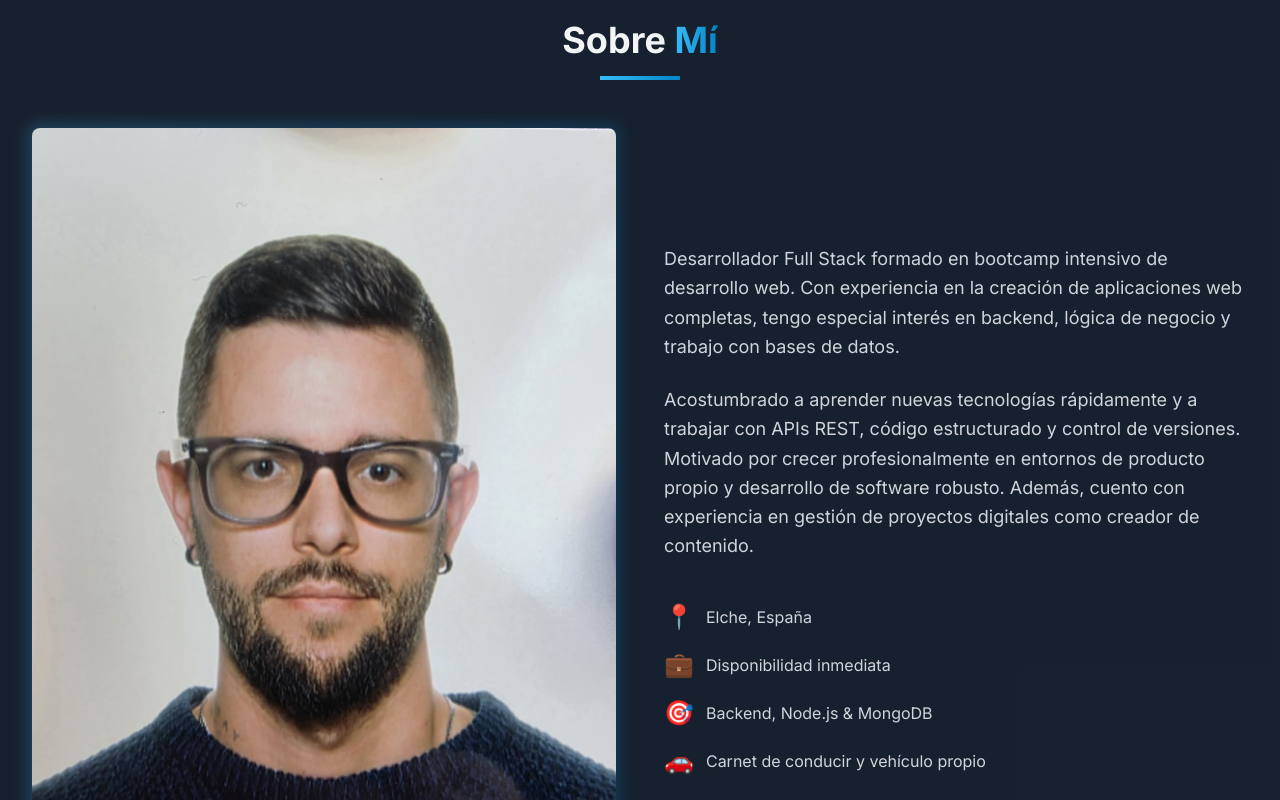
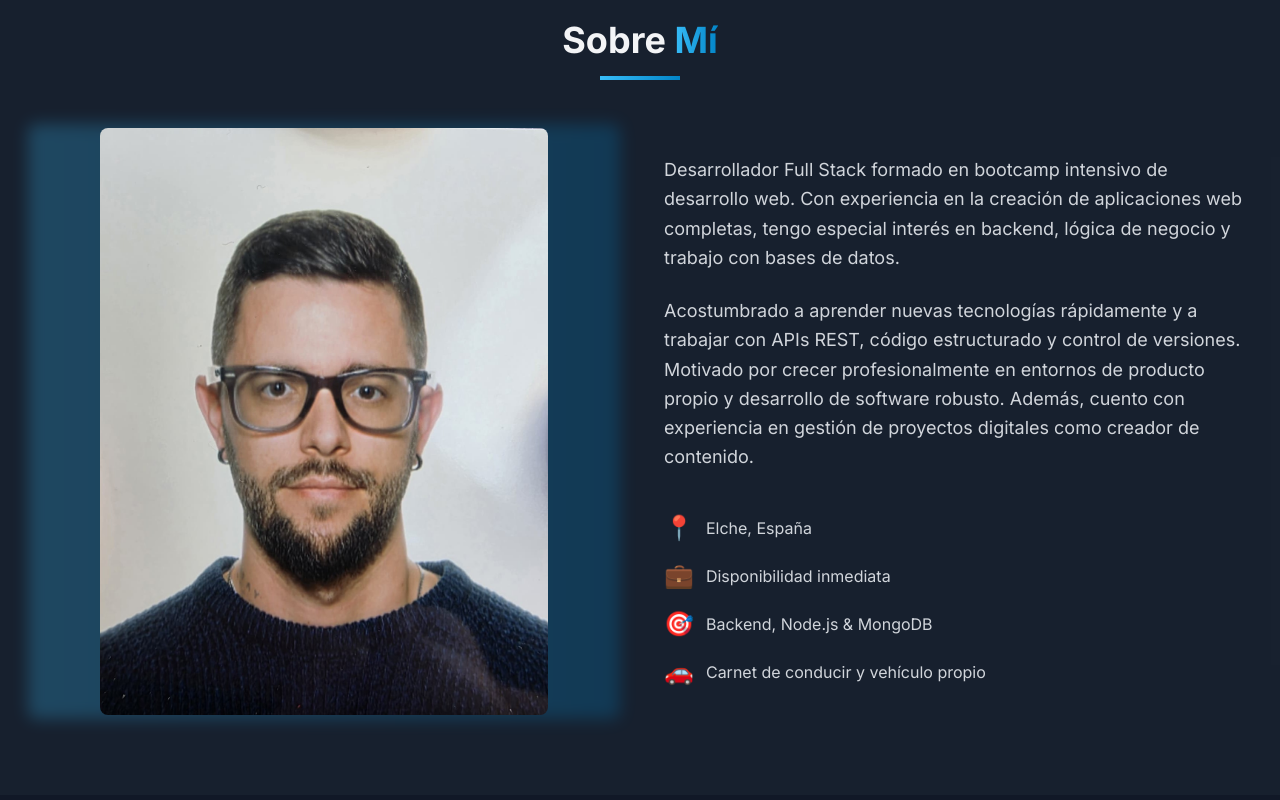
Before and after one commit to GeX90/my-portfoliofullstackdev, a React (Vite) app: page / in a window 1280 px wide. Shown: the part 860-1660 px from the top of the page. Built offline with nearby package versions, Linux system fonts and the light colour scheme.

Commit message:
Update profile picture styling for improved responsiveness and alignment

```diff
--- a/src/components/About.jsx
+++ b/src/components/About.jsx
@@ -21,7 +21,7 @@ const About = () => {
               <img
                 src="../images/profilepic.jpeg"
                 alt="Profile"
-                className="rounded-lg w-full"
+                className="rounded-lg w-full max-w-md mx-auto"
               />
             </div>
           </div>
```
